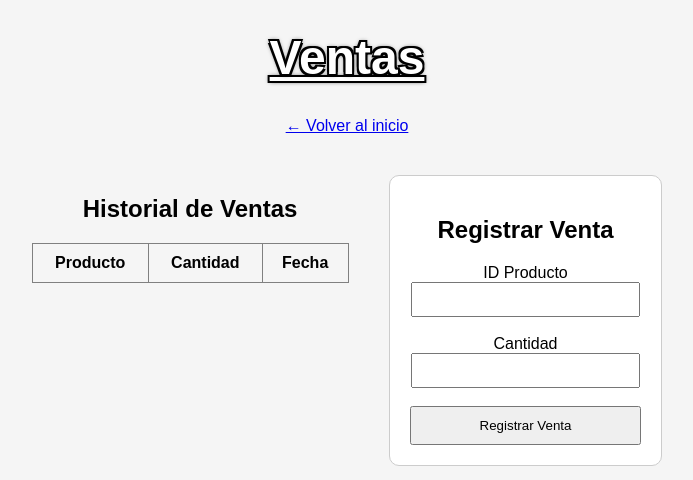
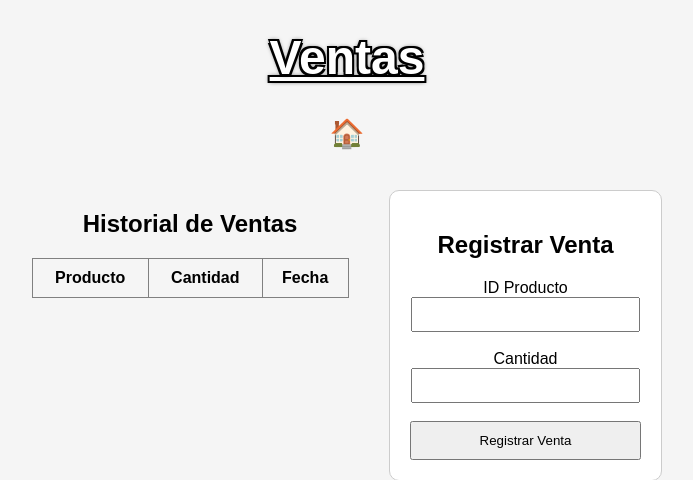
Before and after one commit to TizianoYantz/trabajo-final-desarrollo-software, a Flask app: page /ventas in a window 1280 px wide. Shown: the top 480 px of the page, without its empty margins (293-986 px from the left). Run offline with Flask 3, Linux system fonts and the light colour scheme; lists and menus that the app fills with data are empty.

Commit message:
boton de casita para volver para atras

```diff
--- a/static/css/style.css
+++ b/static/css/style.css
@@ -185,3 +185,9 @@ h1 {
     height: 100vh;
     margin: 0;
 }
+
+.home-link {
+    font-size: 28px;
+    text-decoration: none;
+    color: black;
+}
--- a/templates/ventas.html
+++ b/templates/ventas.html
@@ -13,7 +13,10 @@
 
     <h1 class="titulo">Ventas</h1>
 
-    <a href="/">← Volver al inicio</a>
+    <!-- 🏠 BOTÓN HOME (IGUAL A INVENTARIO) -->
+    <a href="/" class="home-link">
+        🏠
+    </a>
 
     <div class="contenedor-inventario">
 
@@ -56,26 +59,16 @@
             <form method="POST" action="/registrar-venta">
 
                 <label>ID Producto</label>
-
                 <br>
 
-                <input
-                    type="number"
-                    name="id_producto"
-                    required
-                >
+                <input type="number" name="id_producto" required>
 
                 <br><br>
 
                 <label>Cantidad</label>
-
                 <br>
 
-                <input
-                    type="number"
-                    name="cantidad"
-                    required
-                >
+                <input type="number" name="cantidad" required>
 
                 <br><br>
 
```
Also changed, not shown: templates/inventario.html (+5 -2 lines).
